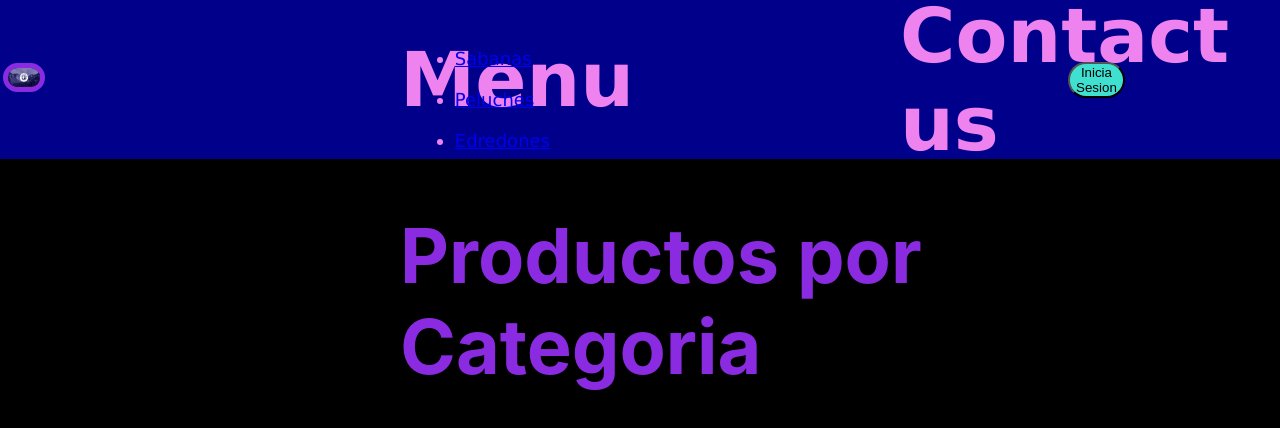
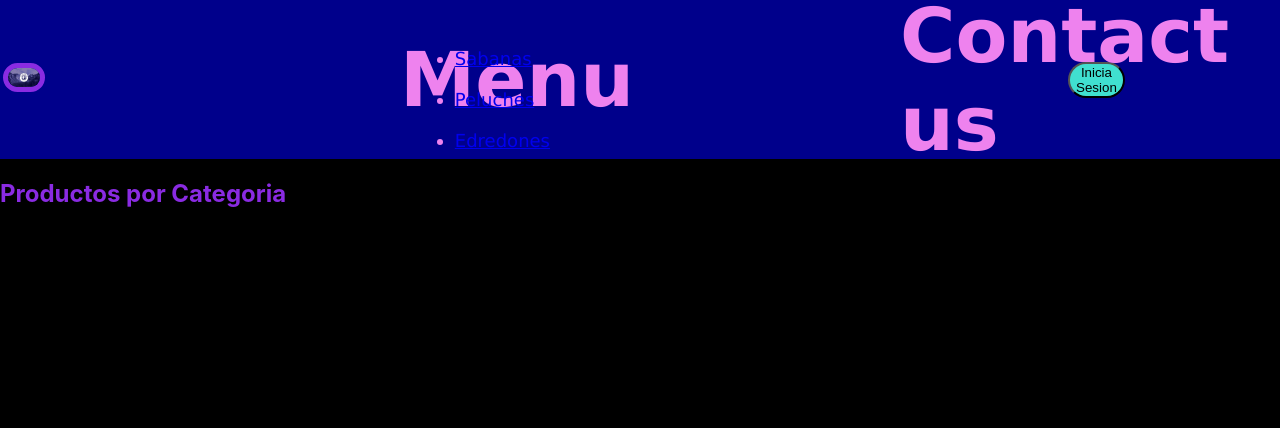
Before and after one commit to Mariangel86/antequera-unforgettable, a React (Create React App) app: page /categoria/1 in a window 1280 px wide. Shown: the top 428 px of the page. Built offline with nearby package versions, Linux system fonts and the light colour scheme.

Commit message:
changes of wednesday

```diff
--- a/src/Componentes/Titulo.js
+++ b/src/Componentes/Titulo.js
@@ -4,7 +4,7 @@ const Titulo = ({greeting, greeting1}) => {
   return (
     <div>
     <h1>{greeting}</h1>
-    <h1>{greeting1}</h1>
+    <h2>{greeting1}</h2>
     </div>
   )
 }
```
